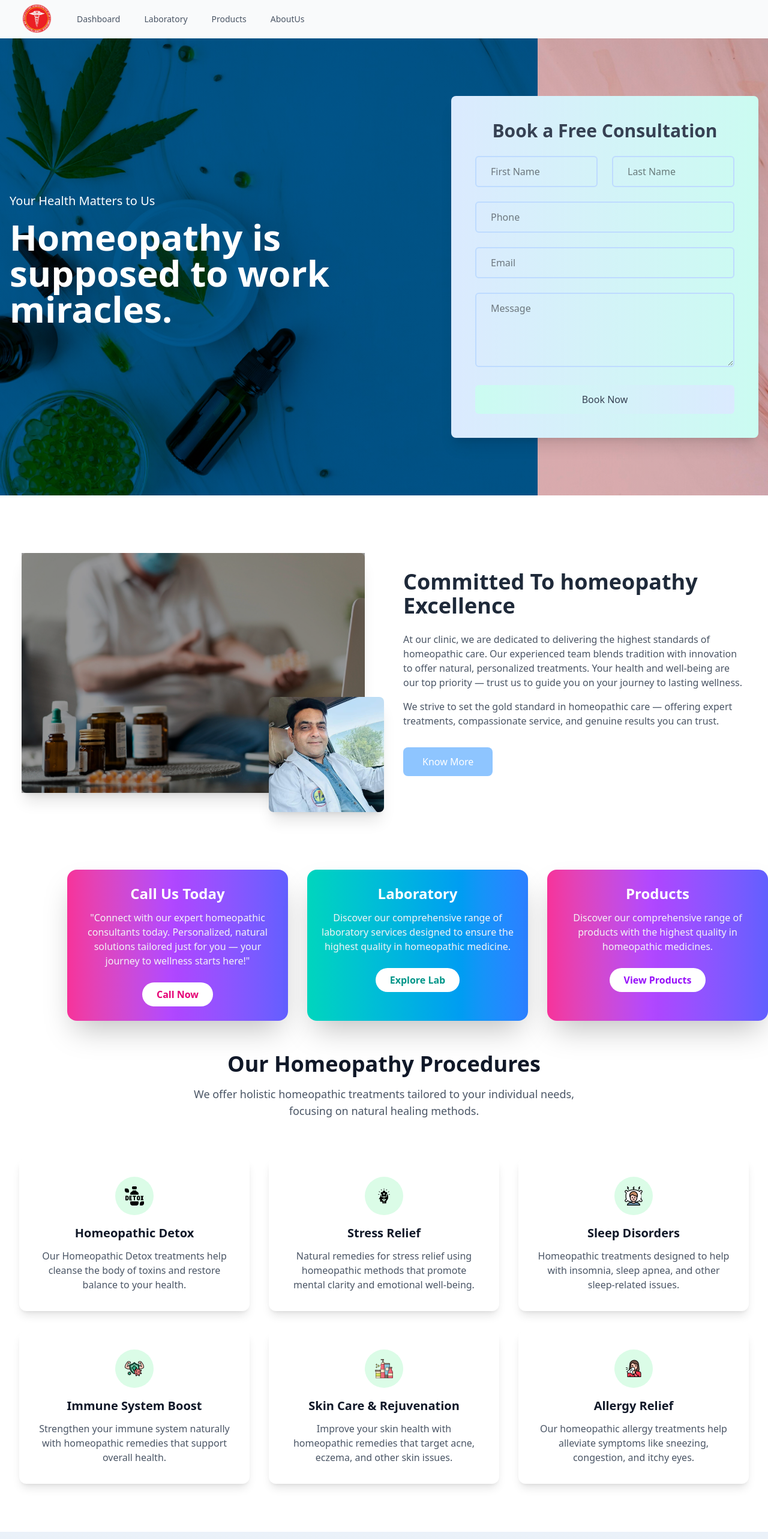
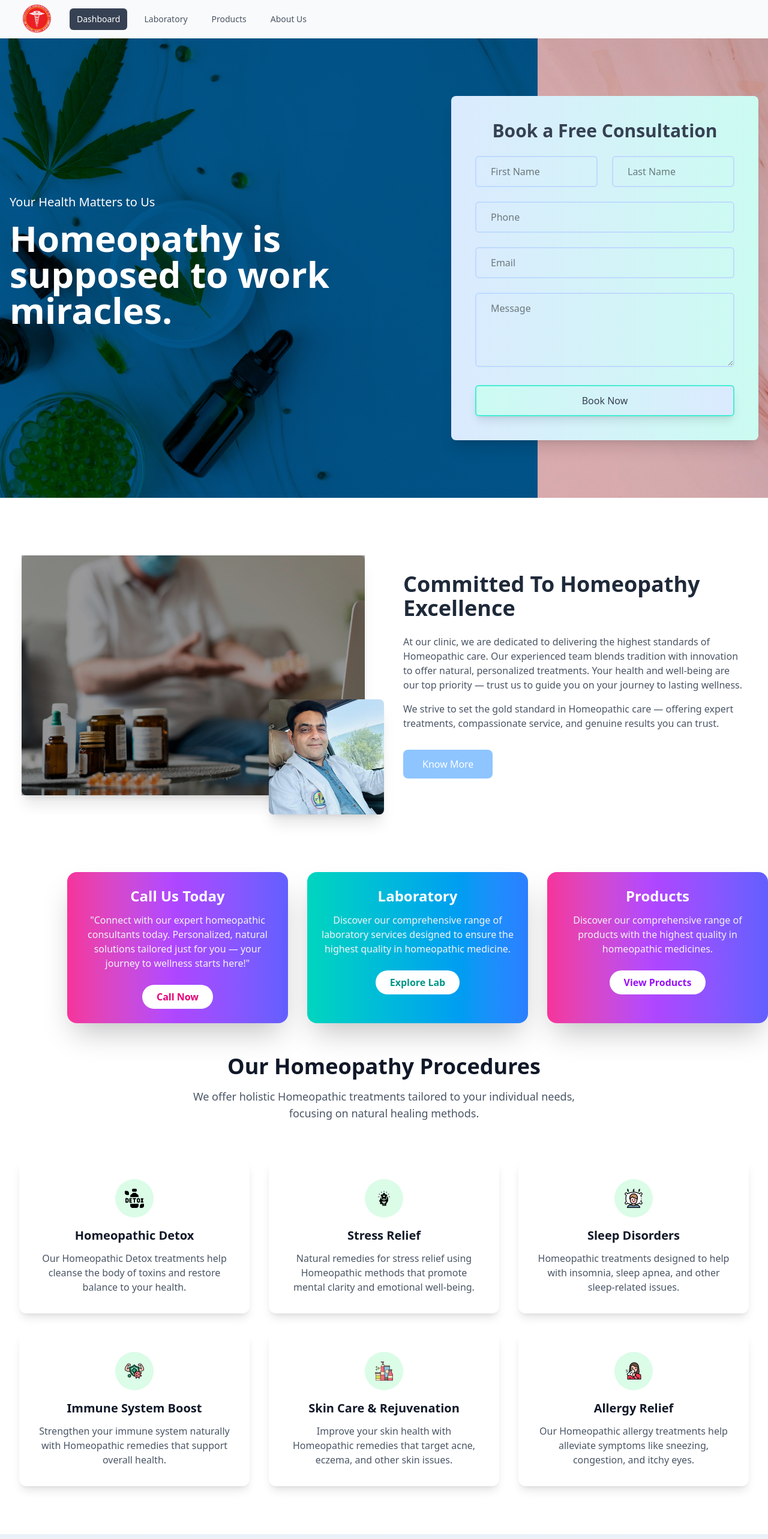
Before and after one commit to yanaseoji/Vaikuntham, a React (Vite) app: page / in a window 1280 px wide. Shown: the top 2566 px of the page at 60% size. Built offline with nearby package versions, Linux system fonts and the light colour scheme; grey boxes are pictures that could not be loaded.

Commit message:
Initial commit

```diff
--- a/src/App.css
+++ b/src/App.css
@@ -1,3 +1,8 @@
 @import "tailwindcss";
 @import "slick-carousel/slick/slick.css";
 @import "slick-carousel/slick/slick-theme.css";
+
+
+.buttonNav:focus{
+    background-color: red !important;
+}
--- a/src/Products.jsx
+++ b/src/Products.jsx
@@ -81,7 +81,7 @@ const Products = () => {
                         Shop Natural, Feel Better — The Homeopathic Way 🌿
                     </h2>
                     <p className="text-white text-lg md:text-2xl mt-4 max-w-2xl drop-shadow-md">
-                        Natural remedies, lasting wellness — curated with homeopathic care.
+                        Natural remedies, lasting wellness — curated with Homeopathic care.
                     </p>
                     <a
                         onClick={() => {
@@ -150,9 +150,7 @@ const Products = () => {
             alt={product.heading}
             className="w-full h-52 object-cover transition-transform duration-500 group-hover:scale-110"
           />
-          <div className="absolute top-3 right-3 bg-white/80 backdrop-blur-sm text-red-500 p-2 rounded-full shadow-md hover:bg-red-500 hover:text-white transition">
-            ❤️
-          </div>
+
         </div>
 
         {/* Content Section */}
@@ -160,10 +158,8 @@ const Products = () => {
           <h3 className="text-xl font-bold text-gray-800 mb-1 line-clamp-1">
             {product.heading}
           </h3>
-
           <div className="flex justify-between items-center mt-3">
             <span className="text-lg font-bold text-rose-600">₹{product.price}</span>
-
           </div>
         </div>
       </div>
--- a/src/components/Addapoinment.jsx
+++ b/src/components/Addapoinment.jsx
@@ -40,11 +40,11 @@ const Addapoinment = () => {
                 <span className="mt-2 text-sm text-gray-600">Years Experience</span>
               </div>
               <div className="flex flex-col items-center">
-                <span className="text-3xl font-bold ">1000+</span>
+                <span className="text-3xl font-bold ">20k+</span>
                 <span className="mt-2 text-sm text-gray-600">Happy Patients</span>
               </div>
               <div className="flex flex-col items-center">
-                <span className="text-3xl font-bold ">10+</span>
+                <span className="text-3xl font-bold ">15+</span>
                 <span className="mt-2 text-sm text-gray-600">Awards Wins</span>
               </div>
               <div className="flex flex-col items-center">
--- a/src/components/Homepage.jsx
+++ b/src/components/Homepage.jsx
@@ -54,10 +54,11 @@ const homepage = () => {
                 ></textarea>
                 <button
                   type="submit"
-                  className="w-full bg-gradient-to-r border-blue-200 from-teal-100 to-blue-100 text-gray-700 py-3 px-6 rounded-md hover:from-teal-200 hover:to-blue-200 focus:outline-none transition duration-300 transform hover:scale-105"
+                  className="w-full bg-gradient-to-r border-2 border-teal-300 from-teal-100 to-blue-100 text-gray-700 py-3 px-6 rounded-md focus:outline-none transition duration-300 transform hover:scale-105 hover:bg-opacity-90 shadow-lg hover:shadow-2xl"
                 >
                   Book Now
                 </button>
+
               </form>
             </div>
           </div>
--- a/src/components/Homesecondary.jsx
+++ b/src/components/Homesecondary.jsx
@@ -27,15 +27,15 @@ const homesecondary = () => {
           {/* Right Section - Content */}
           <div className="md:w-1/2 mt-16 md:mt-0">
             <h2 className="text-4xl font-bold text-gray-800 mb-6">
-              Committed To homeopathy Excellence
+              Committed To Homeopathy Excellence
             </h2>
             <div className="space-y-4 text-gray-600">
               <p>
-              At our clinic, we are dedicated to delivering the highest standards of homeopathic care.
+              At our clinic, we are dedicated to delivering the highest standards of Homeopathic care.
               Our experienced team blends tradition with innovation to offer natural, personalized treatments.
               Your health and well-being are our top priority — trust us to guide you on your journey to lasting wellness.
               </p>
-             <p>We strive to set the gold standard in homeopathic care — offering expert treatments, compassionate service, and genuine results you can trust.</p>
+             <p>We strive to set the gold standard in Homeopathic care — offering expert treatments, compassionate service, and genuine results you can trust.</p>
               <Link to="/AboutUs">
               <button className="mt-4 bg-blue-300 hover:bg-blue-500 text-white px-8 py-3 rounded-lg transition duration-300 transform hover:scale-105 ">
                 Know More
--- a/src/components/Navbar.jsx
+++ b/src/components/Navbar.jsx
@@ -1,10 +1,20 @@
 import React, { useState } from 'react';
 import { Link } from 'react-router-dom';
 import Products from '../Products';
-
+import { useLocation } from 'react-router-dom';
 const Navbar = () => {
   const [isMenuOpen, setIsMenuOpen] = useState(false);
+  const location = useLocation();
+  const currentPath = location.pathname;
 
+  const baseClasses = "rounded-md px-3 py-2 text-sm font-medium transition";
+
+  const navItems = [
+    { name: "Dashboard", path: "/" },
+    { name: "Laboratory", path: "/Labroatry" },
+    { name: "Products", path: "/Products" },
+    { name: "About Us", path: "/AboutUs" },
+  ];
   return (
 
 
@@ -60,14 +70,23 @@ const Navbar = () => {
                </div>
 
 
-            <div className="hidden sm:ml-6 sm:block">
-              <div className="flex space-x-4 justify-center items-center my-3">
-                <Link to={'/'} className="rounded-md px-3 py-2 text-sm font-medium text-gray-600 hover:bg-gray-700 hover:text-white">Dashboard</Link>
-                <Link to="/Labroatry" className="rounded-md px-3 py-2 text-sm font-medium text-gray-600 hover:bg-gray-700 hover:text-white">Laboratory</Link>
-                <Link to={'/Products'} className="rounded-md px-3 py-2 text-sm font-medium text-gray-600 hover:bg-gray-700 hover:text-white">Products</Link>
-                <Link to="/AboutUs" className="rounded-md px-3 py-2 text-sm font-medium text-gray-600 hover:bg-gray-700 hover:text-white">AboutUs</Link>
-              </div>
-            </div>
+             <div className="hidden sm:ml-6 sm:block">
+      <div className="flex space-x-4 justify-center items-center my-3">
+        {navItems.map((item) => (
+          <Link
+            key={item.name}
+            to={item.path}
+            className={`${baseClasses} ${
+              currentPath === item.path
+                ? "bg-gray-700 text-white"
+                : "text-gray-600 hover:bg-gray-700 hover:text-white"
+            }`}
+          >
+            {item.name}
+          </Link>
+        ))}
+      </div>
+    </div>
           </div>
         </div>
       </div>
--- a/src/components/Procedures.jsx
+++ b/src/components/Procedures.jsx
@@ -10,7 +10,7 @@ const Procedures = () => {
           <div className="text-center mb-16">
             <h2 className="text-4xl font-bold text-gray-900 mb-4">Our Homeopathy Procedures</h2>
             <p className="text-lg text-gray-600 max-w-2xl mx-auto">
-              We offer holistic homeopathic treatments tailored to your individual needs, focusing on natural healing methods.
+              We offer holistic Homeopathic treatments tailored to your individual needs, focusing on natural healing methods.
             </p>
           </div>
 
@@ -38,7 +38,7 @@ const Procedures = () => {
                   Stress Relief
                 </h3>
                 <p className="text-gray-600">
-                  Natural remedies for stress relief using homeopathic methods that promote mental clarity and emotional well-being.
+                  Natural remedies for stress relief using Homeopathic methods that promote mental clarity and emotional well-being.
                 </p>
               </div>
             </div>
@@ -66,7 +66,7 @@ const Procedures = () => {
                   Immune System Boost
                 </h3>
                 <p className="text-gray-600">
-                  Strengthen your immune system naturally with homeopathic remedies that support overall health.
+                  Strengthen your immune system naturally with Homeopathic remedies that support overall health.
                 </p>
               </div>
             </div>
@@ -80,7 +80,7 @@ const Procedures = () => {
                   Skin Care & Rejuvenation
                 </h3>
                 <p className="text-gray-600">
-                  Improve your skin health with homeopathic remedies that target acne, eczema, and other skin issues.
+                  Improve your skin health with Homeopathic remedies that target acne, eczema, and other skin issues.
                 </p>
               </div>
             </div>
@@ -94,7 +94,7 @@ const Procedures = () => {
                   Allergy Relief
                 </h3>
                 <p className="text-gray-600">
-                  Our homeopathic allergy treatments help alleviate symptoms like sneezing, congestion, and itchy eyes.
+                  Our Homeopathic allergy treatments help alleviate symptoms like sneezing, congestion, and itchy eyes.
                 </p>
               </div>
             </div>
```
Also changed, not shown: src/components/AboutUs.jsx (+9 -20 lines).
